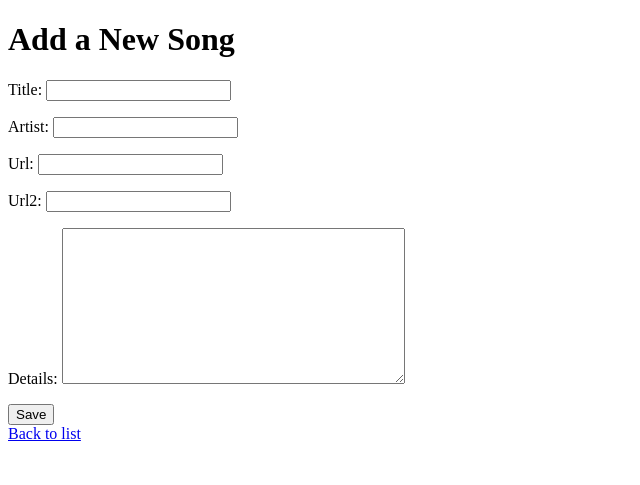
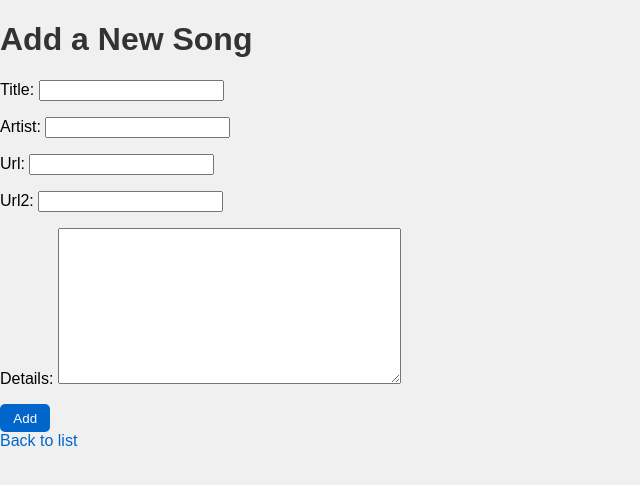
Before and after one commit to ChibaMizuki/club-music, a Django app: page /registration/ in a window 1280 px wide. Shown: the top 485 px of the page, without its empty margins (0-640 px from the left). Run offline with Django 5.2, Linux system fonts and the light colour scheme.

Commit message:
編集機能、css

```diff
--- a/music/urls.py
+++ b/music/urls.py
@@ -1,9 +1,10 @@
 from django.urls import path
-from .views import SongListView, SongCreateView, SongDeleteView, SongDetailView
+from .views import SongListView, SongCreateView, SongDeleteView, SongDetailView, SongEditView
 
 urlpatterns = [
     path('', SongListView.as_view(), name='home'),
     path('registration/', SongCreateView.as_view(), name='registration'),
-    path('delete/<int:pk>/', SongDeleteView.as_view(), name='delete'),
-    path('detail/<int:pk>/', SongDetailView.as_view(), name='detail'),
+    path('<int:pk>/', SongDetailView.as_view(), name='detail'),
+     path('song/<int:pk>/edit/', SongEditView.as_view(), name='edit'),
+     path('<int:pk>/delete/', SongDeleteView.as_view(), name='delete'),
 ]
--- a/music/views.py
+++ b/music/views.py
@@ -1,4 +1,4 @@
-from django.views.generic import ListView, CreateView, DeleteView, DetailView
+from django.views.generic import ListView, CreateView, DeleteView, DetailView, UpdateView
 from django.urls import reverse_lazy
 from .models import Song
 from .forms import SongForm
@@ -16,18 +16,28 @@ class SongListView(ListView):
             song.display_number = index
         return context
 
+
 class SongCreateView(CreateView):
     model = Song
     form_class = SongForm
     template_name = 'song_form.html'
     success_url = reverse_lazy('home')
 
+
 class SongDeleteView(DeleteView):
     model = Song
     template_name = 'song_delete.html'
     success_url = reverse_lazy('home')
 
+
 class SongDetailView(DetailView):
     model = Song
     template_name = 'song_detail.html'
     context_object_name = 'song'
+
+
+class SongEditView(UpdateView):
+    model = Song
+    form_class = SongForm
+    template_name = 'song_form.html'
+    success_url = reverse_lazy('home')
--- /dev/null
+++ b/static/css/styles.css
@@ -0,0 +1,62 @@
+/* styles.css */
+
+body {
+    font-family: Arial, sans-serif;
+    background-color: #f0f0f0;
+    margin: 0;
+    padding: 0;
+}
+
+header, footer {
+    background-color: #333;
+    color: white;
+    text-align: center;
+    padding: 1em;
+}
+
+.container {
+    width: 80%;
+    margin: 0 auto;
+    padding: 2em;
+    background-color: white;
+    border-radius: 8px;
+    box-shadow: 0 0 10px rgba(0,0,0,0.1);
+}
+
+h1, h2, h3 {
+    color: #333;
+}
+
+ul {
+    list-style-type: none;
+    padding: 0;
+}
+
+li {
+    background: #eee;
+    margin: 0.5em 0;
+    padding: 1em;
+    border-radius: 5px;
+}
+
+a {
+    color: #0066cc;
+    text-decoration: none;
+}
+
+a:hover {
+    text-decoration: underline;
+}
+
+button {
+    background-color: #0066cc;
+    color: white;
+    border: none;
+    padding: 0.5em 1em;
+    border-radius: 5px;
+    cursor: pointer;
+}
+
+button:hover {
+    background-color: #005bb5;
+}
--- a/templates/base.html
+++ b/templates/base.html
@@ -1,17 +1,14 @@
+{% load static %}
+
 <!DOCTYPE html>
 <html>
 <head>
+    <meta charset="UTF-8">
+    <link rel="stylesheet" type="text/css" href="{% static 'css/styles.css' %}">
     <title>{% block title %}Music Site{% endblock %}</title>
 </head>
 <body>
     {% block content %}
-    {% if messages %}
-        <ul>
-            {% for message in messages %}
-                <li>{{ message }}</li>
-            {% endfor %}
-        </ul>
-    {% endif %}
     {% endblock %}
 </body>
 </html>
--- a/templates/home.html
+++ b/templates/home.html
@@ -8,11 +8,12 @@
 <ul>
     {% for song in songs %}
         <li>
-            {{ song.display_number }}: <a href="{{ song.url }}">{{ song.title }}</a> by {{ song.artist }}
+            {{ song.display_number }}: <a href="{{ song.url }}" target="_blank" rel="noopener noreferrer">{{ song.title }}</a> by {{ song.artist }}
             <br>
             <small>Added on: {{ song.created_at|date:"Y-m-d H:i:s" }}</small>
             <br>
             <a href="{% url 'detail' song.pk %}">Details</a>
+            <a href="{% url 'edit' song.pk %}">Edit</a>
             <a href="{% url 'delete' song.pk %}" style="color: red;">Delete</a>
         </li>
     {% endfor %}
--- a/templates/song_form.html
+++ b/templates/song_form.html
@@ -7,7 +7,7 @@
 <form method="post">
     {% csrf_token %}
     {{ form.as_p }}
-    <button type="submit">Save</button>
+    <button type="submit">{% if object %}Save{% else %}Add{% endif %}</button>
 </form>
 <a href="{% url 'home' %}">Back to list</a>
 {% endblock %}
```
Also changed, not shown: templates/song_detail.html (+9 -8 lines).
